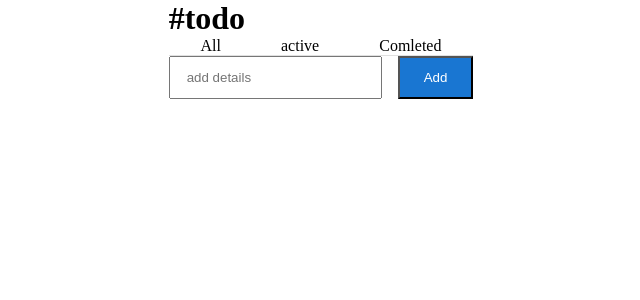
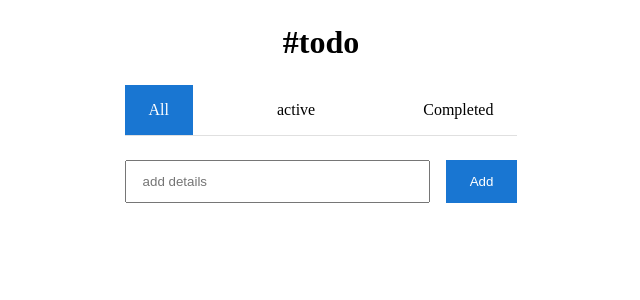
Before and after one commit to Quang-Bach/TodoList, a React (Vite) app: page / in a window 1280 px wide. Shown: the top 300 px of the page, without its empty margins (319-959 px from the left). Built offline with nearby package versions, Linux system fonts and the light colour scheme.

Commit message:
update ui

```diff
--- a/package.json
+++ b/package.json
@@ -10,6 +10,8 @@
     "preview": "vite preview"
   },
   "dependencies": {
+    "@fortawesome/free-solid-svg-icons": "^7.0.1",
+    "@fortawesome/react-fontawesome": "^3.0.2",
     "react": "^19.1.1",
     "react-dom": "^19.1.1",
     "uuid": "^13.0.0"
--- a/src/App.css
+++ b/src/App.css
@@ -7,3 +7,13 @@ body {
   display: flex;
   justify-content: center;
 }
+
+.app-container {
+  display: flex;
+  flex-direction: column;
+  gap: 24px;
+  padding: 24px;
+}
+.app-container .app-title {
+  text-align: center;
+}
--- a/src/App.jsx
+++ b/src/App.jsx
@@ -60,8 +60,8 @@ function App() {
   };
   return (
     <div className="app-container">
-      <h1>#todo</h1>
-      <Tab onChange={handleTabChange} />
+      <h1 className="app-title">#todo</h1>
+      <Tab activeTab={activeTab} onChange={handleTabChange} />
       <Form
         value={formInput}
         onChange={handleInputChange}
--- a/src/components/Form/style.css
+++ b/src/components/Form/style.css
@@ -9,7 +9,14 @@
   padding: 12px 16px;
 }
 .form-container .form-button {
-  padding: 12px 24px;
+  padding: 14px 24px;
+
   background-color: #1976d2;
   color: white;
+
+  border: none;
+
+  cursor: pointer;
+
+  transition: background-color 0.3s ease;
 }
--- a/src/components/Tab/index.jsx
+++ b/src/components/Tab/index.jsx
@@ -1,15 +1,28 @@
 import "./style.css";
-const Tab = ({ onChange }) => {
+const Tab = ({ activeTab, onChange }) => {
   return (
     <div className="tab-container">
-      <div className="tab-item" onClick={() => onChange("all")}>
+      <div
+        className={`tab-item ${activeTab === "all" ? "tab-item--active" : ""}`}
+        onClick={() => onChange("all")}
+      >
         All
       </div>
-      <div className="tab-item" onClick={() => onChange("active")}>
+      <div
+        className={`tab-item ${
+          activeTab === "active" ? "tab-item--active" : ""
+        }`}
+        onClick={() => onChange("active")}
+      >
         active
       </div>
-      <div className="tab-item" onClick={() => onChange("completed")}>
-        Comleted
+      <div
+        className={`tab-item ${
+          activeTab === "completed" ? "tab-item--active" : ""
+        }`}
+        onClick={() => onChange("completed")}
+      >
+        Completed
       </div>
     </div>
   );
--- a/src/components/Tab/style.css
+++ b/src/components/Tab/style.css
@@ -6,6 +6,11 @@
   border-bottom: 1px solid #e0e0e0;
 }
 .tab-container .tab-item {
-  padding: 16px 24 px;
+  padding: 16px 24px;
   cursor: pointer;
 }
+.tab-container .tab-item--active {
+  background-color: #1976d2;
+  color: white;
+  transition: all 0.5s ease;
+}
--- a/src/components/TodoItem/index.jsx
+++ b/src/components/TodoItem/index.jsx
@@ -1,9 +1,12 @@
+import { FontAwesomeIcon } from "@fortawesome/react-fontawesome";
+import { faTrash } from "@fortawesome/free-solid-svg-icons";
 import "./style.css";
+
 const TodoItem = ({ todo, onDelete, onCompleted }) => {
   return (
     <div
       className={`todo-item-container ${
-        todo.isCompleted === true ? "todo-item-container__completed" : ""
+        todo.isCompleted === true ? "todo-item-container--completed" : ""
       }`}
     >
       <input
@@ -18,7 +21,7 @@ const TodoItem = ({ todo, onDelete, onCompleted }) => {
           className="todo-item-delete-button"
           onClick={() => onDelete(todo.id)}
         >
-          Xóa
+          <FontAwesomeIcon icon={faTrash} />
         </button>
       )}
     </div>
--- a/src/components/TodoItem/style.css
+++ b/src/components/TodoItem/style.css
@@ -7,6 +7,16 @@
 .todo-item-container .todo-item-detail {
   flex: 1;
 }
-.todo-item-container__completed .todo-item-detail {
+.todo-item-container .todo-item-delete-button {
+  border: none;
+
+  background-color: transparent;
+  color: #d32f2f;
+
+  cursor: pointer;
+
+  transition: background-color 0.3s ease;
+}
+.todo-item-container--completed .todo-item-detail {
   text-decoration: line-through;
 }
--- a/src/components/TodoList/index.jsx
+++ b/src/components/TodoList/index.jsx
@@ -29,7 +29,12 @@ const TodoList = ({
         />
       ))}
       {filteredTodos.length > 0 && activeTab === "completed" && (
-        <button onClick={onDeleteCompleted}>Delete all</button>
+        <button
+          onClick={onDeleteCompleted}
+          className="todo-list-delete-all-button"
+        >
+          Delete all
+        </button>
       )}
     </div>
   );
--- a/src/components/TodoList/style.css
+++ b/src/components/TodoList/style.css
@@ -0,0 +1,19 @@
+.todo-list-container {
+  display: flex;
+  flex-direction: column;
+  gap: 16px;
+}
+.todo-list-container .todo-list-delete-all-button {
+  align-self: flex-end;
+
+  padding: 8px 16px;
+
+  background-color: #d32f2f;
+  color: white;
+
+  border: none;
+
+  cursor: pointer;
+
+  transition: background-color 0.3s ease;
+}
```
Also changed, not shown: 1 other file (tests, documents, lock files or other folders).
